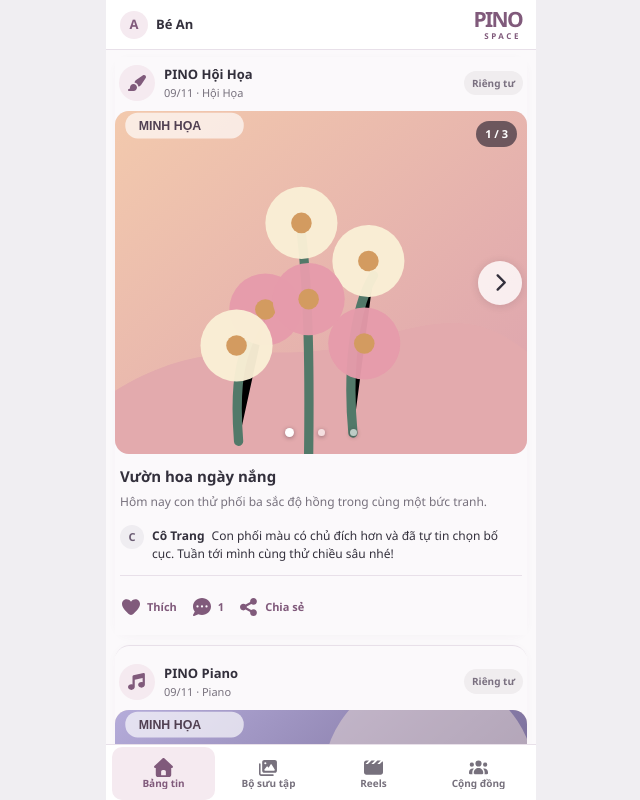
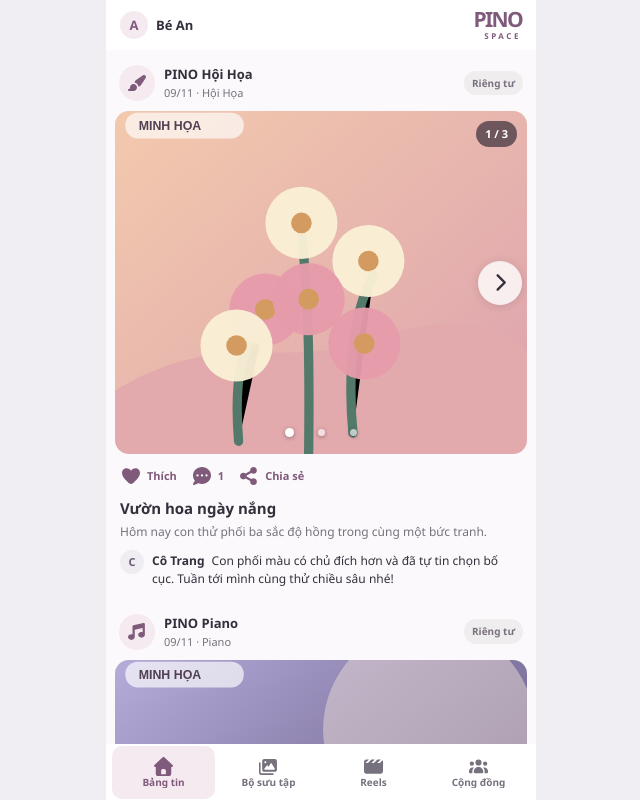
Before and after one commit to vmtct/pino-team-os, a Next.js app: page /piner/house in a window 1280 px wide. Shown: the whole page, without its empty margins (319-959 px from the left). Built offline with nearby package versions, Linux system fonts and the light colour scheme.

Commit message:
PAP-1812: move Piner action icons below media, remove horizontal dividers

```diff
--- a/app/piner/SharedShell.tsx
+++ b/app/piner/SharedShell.tsx
@@ -90,13 +90,11 @@ export function PostCard({post,onOpen,onRequestVisibility,scope="personal",canMa
    <button type="button" className={css.posterButton} onClick={()=>onOpen(post)} aria-label={"Phát video "+post.title}>
     <MediaArtwork post={post}/><span className={css.reelOverlay}><span><PinoIcon name="circlePlay"/></span><small>{post.duration}</small></span>
    </button>}
-  <div className={css.postBody}><strong>{post.title}</strong><p data-post-caption={post.id}>{post.caption}</p><CommentThread post={post} expanded={commentsOpen}/>
-   <div className={css.postActions}><button onClick={()=>setLiked(v=>!v)} aria-pressed={liked} type="button" aria-label={"Yêu thích "+post.title}><PinoIcon name="heart"/> <span>{community?post.reactions+(liked?1:0):(liked?"Đã thích":"Thích")}</span></button>
+  <div className={css.postActions} data-action-row={post.id}><button onClick={()=>setLiked(v=>!v)} aria-pressed={liked} type="button" aria-label={"Yêu thích "+post.title}><PinoIcon name="heart"/> <span>{community?post.reactions+(liked?1:0):(liked?"Đã thích":"Thích")}</span></button>
     <button type="button" onClick={()=>setCommentsOpen(v=>!v)} aria-expanded={commentsOpen} aria-label={"Xem bình luận "+post.title}><PinoIcon name="comment"/> <span>{post.comments.length}</span></button>
     {scope==="community"&&community&&isPublicFixture(post.id)&&<PublicShareAction id={post.id} title={post.title}/>}
      {canManage&&scope!=="community"&&<button type="button" className={css.visibilityAction} onClick={()=>onRequestVisibility(post)} aria-label={(community?"Ẩn":"Chia sẻ")+" "+post.title}><PinoIcon name={community?"hide":"share"}/> <span>{community?"Ẩn":"Chia sẻ"}</span></button>}</div>
-
-  </div>
+  <div className={css.postBody}><strong>{post.title}</strong><p data-post-caption={post.id}>{post.caption}</p><CommentThread post={post} expanded={commentsOpen}/></div>
  </article>;
 }
 function GridView({posts,onOpen}:{posts:readonly MediaPost[];onOpen:(post:MediaPost)=>void}){
--- a/app/piner/launcher.module.css
+++ b/app/piner/launcher.module.css
@@ -496,3 +496,21 @@
 .visibilityButtons{display:flex;justify-content:flex-start;gap:10px;align-items:center;margin-top:12px}
 .visibilityCancel,.visibilityConfirm,.visibilityRevoke{min-height:44px;min-width:84px;flex:0 0 auto;padding:9px 14px;border-radius:10px;font-size:12px}
 @media(max-width:350px){.postActions{gap:2px 9px}.publicShareGroup>button,.publicShareGroup>a{font-size:10px;gap:5px}.visibilityDialog{padding:13px}}
+
+/* PAP-1812 · media-first action row, comments below copy; no horizontal separator lines. */
+.postCard>.postActions{
+ margin:0;
+ padding:0 5px;
+ border:0;
+ min-height:44px;
+ justify-content:flex-start;
+ align-items:center;
+ background:var(--canvas);
+}
+.postCard>.postBody{padding-top:0}
+.postCard>.postBody>p{margin:3px 0 8px}
+.unifiedFeed>.postCard+.postCard{border-top:0;padding-top:0}
+.unifiedHomeContent .postCard{box-shadow:none}
+.unifiedHeader,.unifiedNav,.header,.bottomNav,
+.publicHeader,.publicFooter,.publicBack,.publicComments,
+.reelViewerCaption{border-top:0;border-bottom:0}
```
Also changed, not shown: app/piner/PublicFeedClient.tsx (+5 -5 lines).
